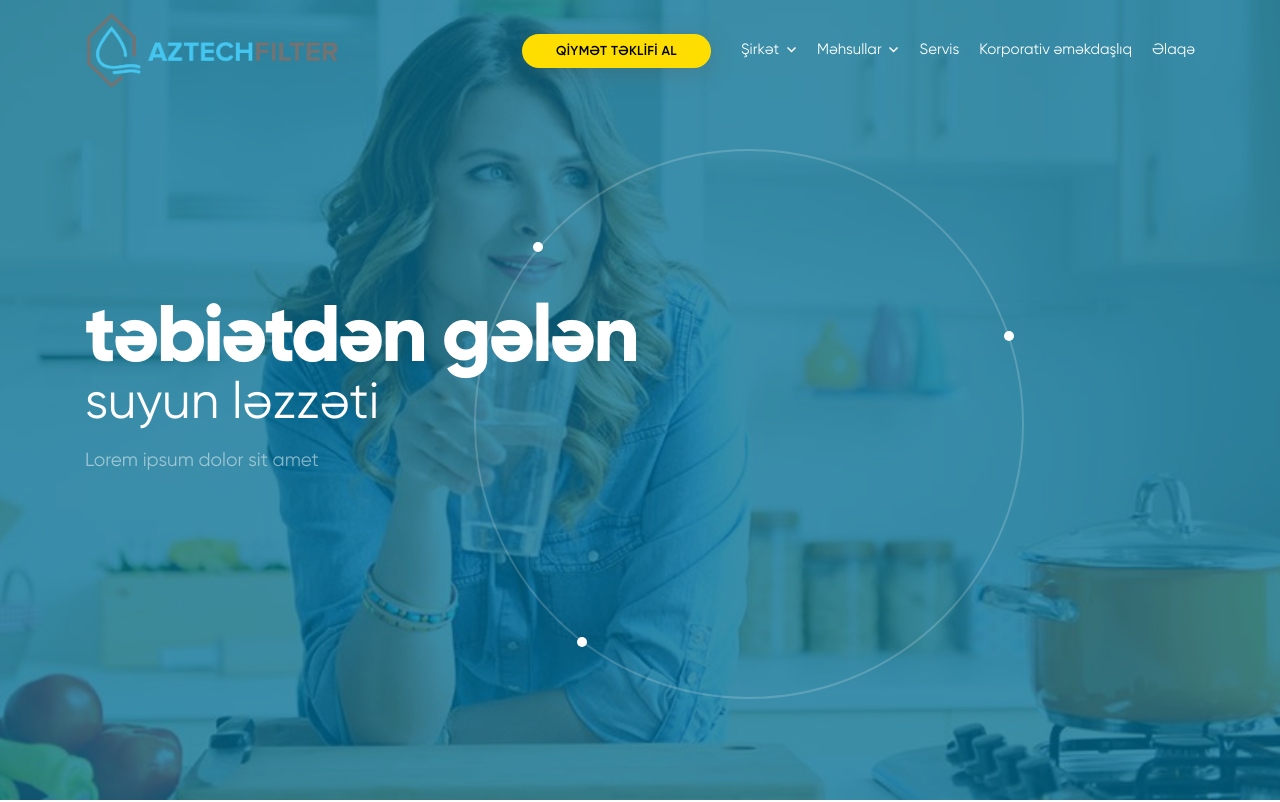
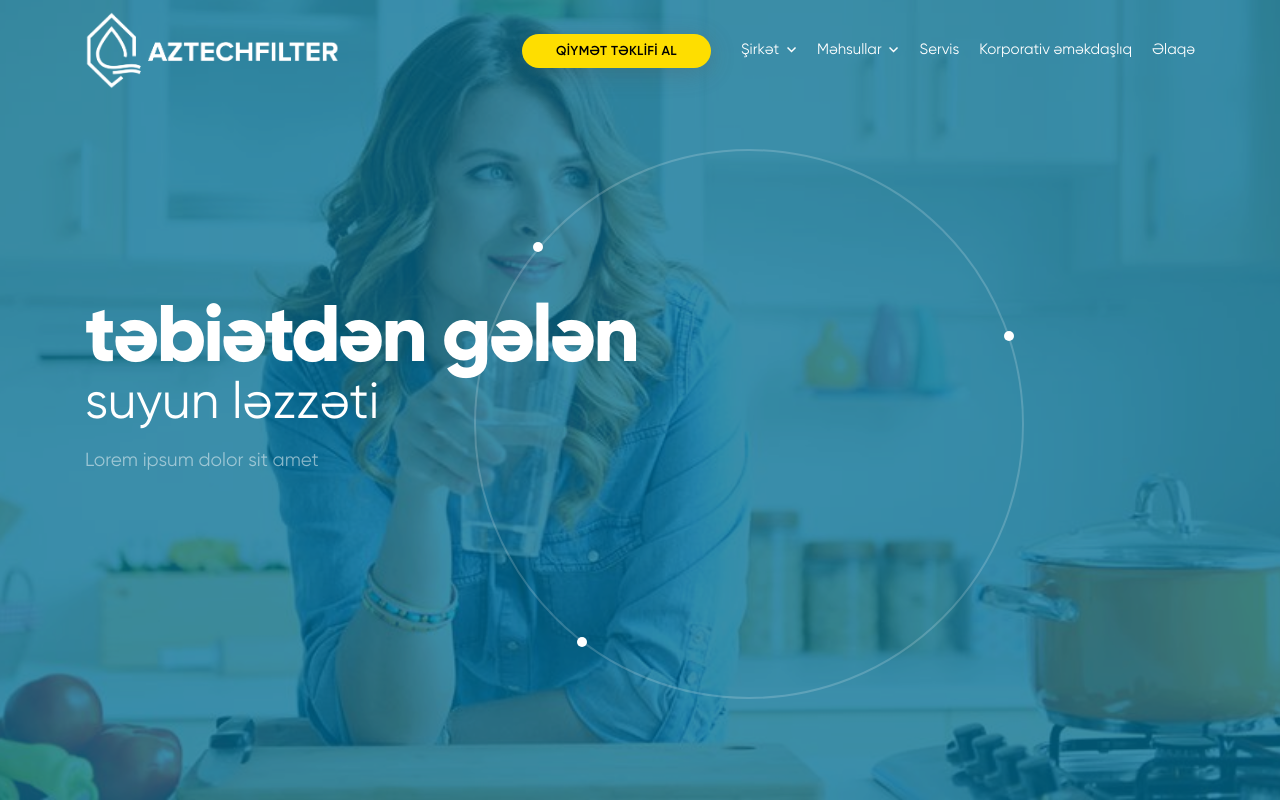
Before and after one commit to ElmarNi/AZTech, a plain HTML site: page index.html in a window 1280 px wide. Shown: the top 802 px of the page. Drawn offline with Linux system fonts and the light colour scheme.

Commit message:
Add files via upload

```diff
--- a/index.html
+++ b/index.html
@@ -30,7 +30,8 @@
 
                 <div class="col-lg-3 logo">
                     <a href="#">
-                        <img src="img/footer-sm-logo.png" alt="">
+                        <img src="img/footer-sm-logo.png" class="d-none normal-logo" alt="">
+                        <img src="img/white-logo.png" class="white-logo" alt="">
                     </a>
                 </div>
 
--- a/js/main.js
+++ b/js/main.js
@@ -9,9 +9,13 @@ $(document).ready(function () {
     $(window).scroll(function () {
         if ($(window).scrollTop() > 50) {
             $("#large-screen-menu").addClass("active")
+            $("#large-screen-menu .white-logo").addClass("d-none")
+            $("#large-screen-menu .normal-logo").removeClass("d-none")
         }
         else{
             $("#large-screen-menu").removeClass("active")
+            $("#large-screen-menu .white-logo").removeClass("d-none")
+            $("#large-screen-menu .normal-logo").addClass("d-none")
         }
     });
 });
```
Also changed, not shown: img/white-logo.png (added).
